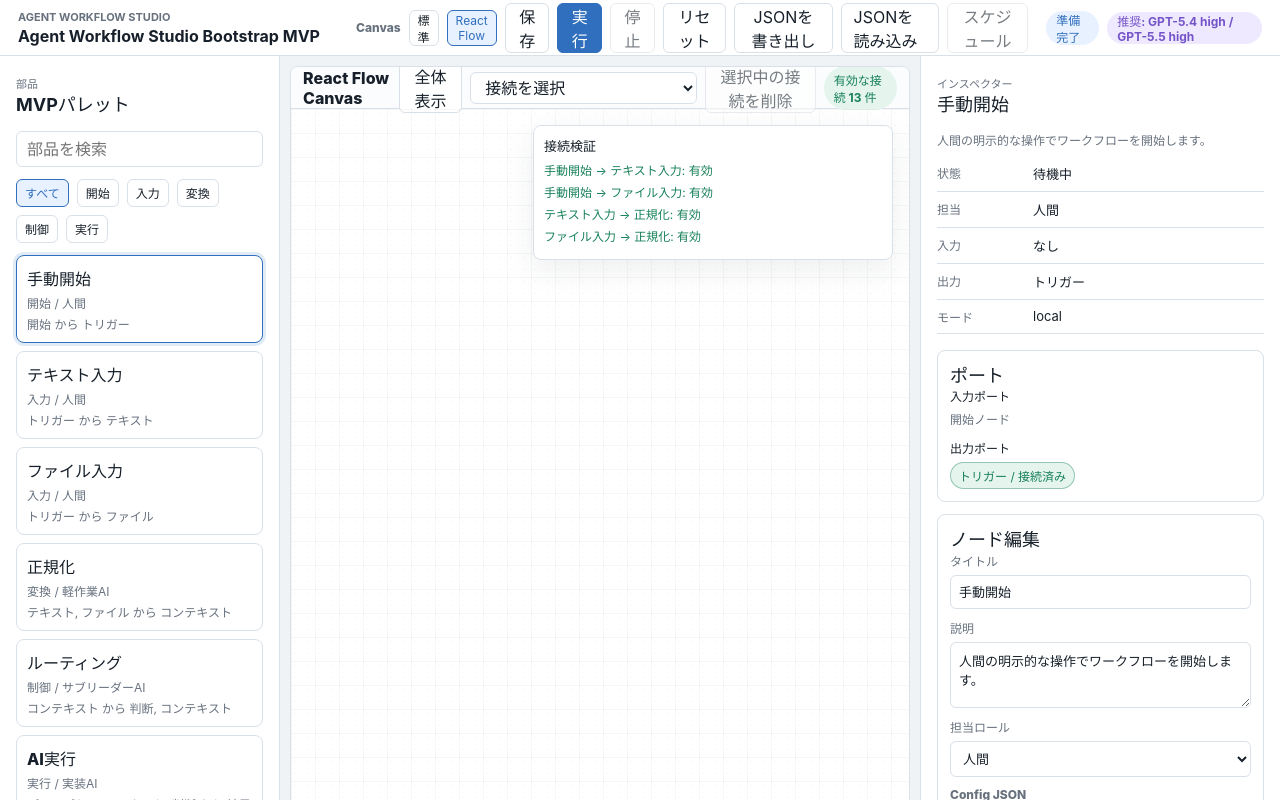
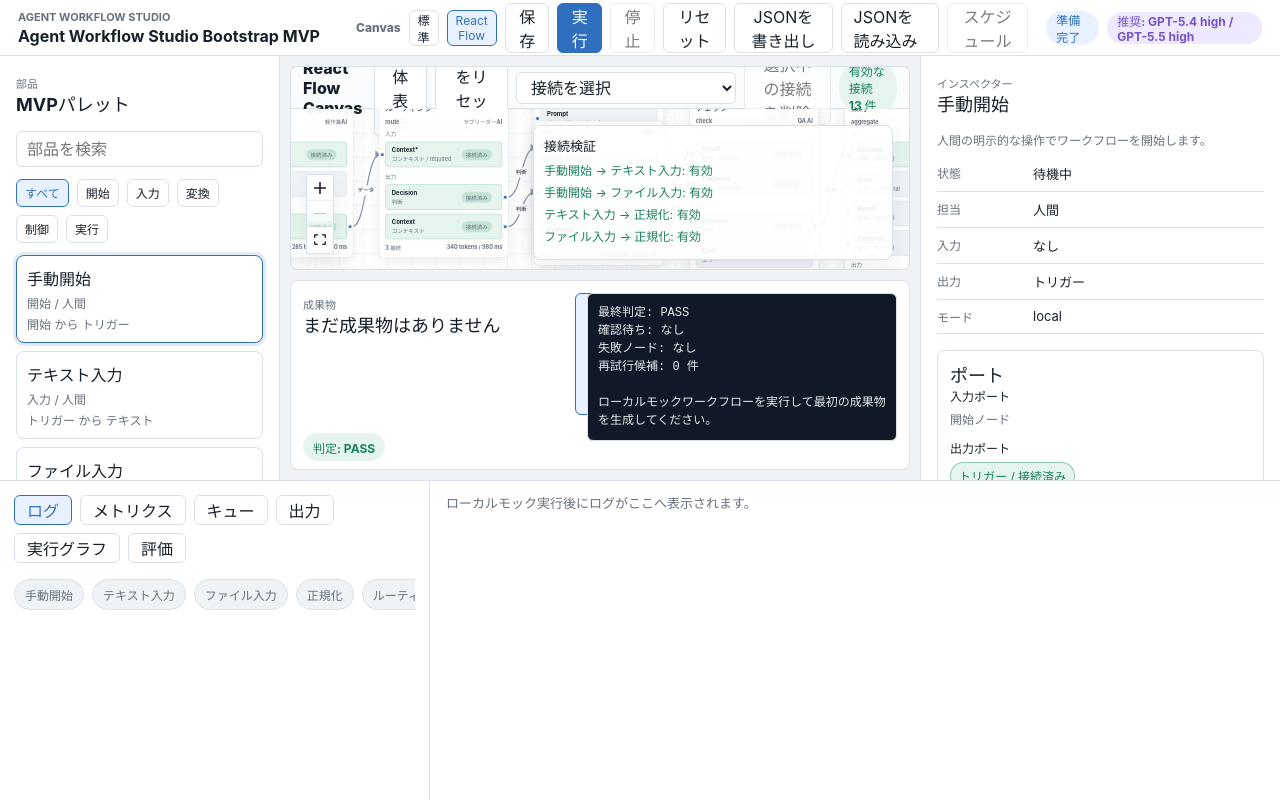
Before and after one commit to wit-maker/agent-workflow-studio, a React (Vite) app: page / in a window 1280 px wide. Both pictures are taken after a click on the button "React Flow". Shown: the top 800 px of the page. Built offline with nearby package versions, Linux system fonts and the light colour scheme.

Commit message:
feat: React Flowキャンバスの位置保存を追加 (#12)
* feat: React Flowキャンバスの位置保存を追加

* fix: React Flowキャンバスのレビュー指摘を修正

---------

Co-authored-by: wit-maker <wit-maker@users.noreply.github.com>

```diff
--- a/src/components/AppShell.tsx
+++ b/src/components/AppShell.tsx
@@ -1,4 +1,4 @@
-import { useMemo, useReducer, useRef, useState } from 'react'
+import { useEffect, useMemo, useReducer, useRef, useState } from 'react'
 import { calculateBottleneck } from '../domain/connectionRules'
 import { findPort, getOutputPorts } from '../domain/portRules'
 import type { ArtifactVersion, ReviewDecision } from '../domain/evaluation'
@@ -32,6 +32,11 @@ import {
   saveWorkflowSnapshot,
   type SavedWorkflowSnapshot,
 } from '../storage/localWorkflowHistory'
+import {
+  readCanvasModePreference,
+  writeCanvasModePreference,
+  type SavedCanvasMode,
+} from '../storage/localCanvasState'
 import { createWorkflowState, workflowReducer } from '../state/workflowReducer'
 import {
   selectSelectedNode,
@@ -48,6 +53,14 @@ import { TopBar, type CanvasMode } from './TopBar'
 import { WorkflowCanvas } from './WorkflowCanvas'
 
 const delay = (ms: number) => new Promise((resolve) => window.setTimeout(resolve, ms))
+
+function toCanvasMode(savedMode: SavedCanvasMode | null): CanvasMode {
+  return savedMode === 'react-flow' ? 'reactFlow' : 'standard'
+}
+
+function toSavedCanvasMode(mode: CanvasMode): SavedCanvasMode {
+  return mode === 'reactFlow' ? 'react-flow' : 'standard'
+}
 
 function makeLog(
   runId: string,
@@ -159,7 +172,9 @@ export function AppShell() {
   const runTokenRef = useRef(0)
   const runCountRef = useRef(0)
   const [isEvaluating, setIsEvaluating] = useState(false)
-  const [canvasMode, setCanvasMode] = useState<CanvasMode>('standard')
+  const [canvasMode, setCanvasMode] = useState<CanvasMode>(() =>
+    toCanvasMode(readCanvasModePreference()),
+  )
   const artifactVersionCountRef = useRef(0)
   const cancelledRebuildIdsRef = useRef<Set<string>>(new Set())
   const {
@@ -181,6 +196,10 @@ export function AppShell() {
     [selectedNodeId, workflow],
   )
   const connectionValidation = useMemo(() => validateConnections(workflow), [workflow])
+
+  useEffect(() => {
+    writeCanvasModePreference(toSavedCanvasMode(canvasMode))
+  }, [canvasMode])
 
   function calculateOutcomeByRunCount(): 'PASS' | 'REVIEW' | 'FAIL' {
     const currentCount = runCountRef.current
@@ -727,6 +746,16 @@ export function AppShell() {
     setSnapshots(deleteWorkflowSnapshot(id))
   }
 
+  function handleResetReactFlowPositions() {
+    dispatch({
+      type: 'appendLog',
+      log: makeLog(
+        executionGraph?.runId ?? `canvas-${Date.now()}`,
+        'React Flow Canvas のノード位置を初期配置に戻しました。',
+      ),
+    })
+  }
+
   async function handleApproveReviewStep(stepId: string) {
     if (!executionGraph) {
       return
@@ -1116,6 +1145,7 @@ export function AppShell() {
               connectionValidation={connectionValidation}
               onCreateConnection={createConnectionFromDraft}
               onDeleteConnection={handleDeleteConnection}
+              onResetPositions={handleResetReactFlowPositions}
             />
           )}
           <StagePreview
--- a/src/components/ReactFlowCanvas.tsx
+++ b/src/components/ReactFlowCanvas.tsx
@@ -2,6 +2,7 @@ import {
   Background,
   Controls,
   ReactFlow,
+  applyNodeChanges,
   useStoreApi,
   type Connection,
   type Edge,
@@ -11,14 +12,20 @@ import {
 } from '@xyflow/react'
 import { useCallback, useEffect, useMemo, useRef, useState } from 'react'
 import { connectionKindLabels, formatDataTypeLabel } from '../domain/displayLabels'
-import type { ConnectionKind, Workflow } from '../domain/workflow'
 import {
-  RF_X_SCALE,
-  RF_Y_SCALE,
+  scaleNodePosition,
   toReactFlowEdges,
   toReactFlowNodes,
   toWorkflowConnectionDraft,
+  type ReactFlowWorkflowNode,
 } from '../domain/reactFlowAdapter'
+import type { ConnectionKind, Workflow } from '../domain/workflow'
+import {
+  clearReactFlowPositions,
+  readReactFlowPositions,
+  writeReactFlowPositions,
+  type SavedReactFlowPositions,
+} from '../storage/localCanvasState'
 import {
   type ConnectionValidationResult,
   validateConnectionDraft,
@@ -43,23 +50,64 @@ type ReactFlowCanvasProps = {
     kind: ConnectionKind
   }) => CreateConnectionResult
   onDeleteConnection: (connectionId: string) => void
+  onResetPositions?: () => void
 }
 
 const nodeTypes = {
   workflowNode: ReactFlowNode,
 }
 
+type NodePositionMap = Record<string, XYPosition>
+
 const escapeCssSelectorValue = (value: string) =>
   typeof CSS !== 'undefined' && typeof CSS.escape === 'function'
     ? CSS.escape(value)
     : value.replace(/["\\]/g, '\\$&')
 
+function buildNodePositions(
+  workflow: Workflow,
+  savedPositions: SavedReactFlowPositions,
+): NodePositionMap {
+  return Object.fromEntries(
+    workflow.nodes.map((node) => [
+      node.id,
+      savedPositions[node.id] ?? scaleNodePosition(node.position),
+    ]),
+  )
+}
+
+function buildFlowNodes(
+  workflow: Workflow,
+  savedPositions: SavedReactFlowPositions,
+  selectedNodeId: string,
+): ReactFlowWorkflowNode[] {
+  return toReactFlowNodes(workflow, buildNodePositions(workflow, savedPositions)).map((node) => ({
+    ...node,
+    selected: node.id === selectedNodeId,
+  }))
+}
+
+function pickWorkflowPositions(nodes: ReactFlowWorkflowNode[]): SavedReactFlowPositions {
+  return Object.fromEntries(
+    nodes.map((node) => [
+      node.id,
+      {
+        x: node.position.x,
+        y: node.position.y,
+      },
+    ]),
+  )
+}
+
 function NodeMeasurer({ nodeIds }: { nodeIds: string[] }) {
   const store = useStoreApi()
+
   useEffect(() => {
     if (nodeIds.length === 0) return
+
     const { domNode, updateNodeInternals } = store.getState()
     if (!domNode) return
+
     const updates = new Map(
       nodeIds.flatMap((id) => {
         const escapedId = escapeCssSelectorValue(id)
@@ -67,8 +115,12 @@ function NodeMeasurer({ nodeIds }: { nodeIds: string[] }) {
         return el ? [[id, { id, nodeElement: el as HTMLDivElement, force: true }]] : []
       }),
     )
-    if (updates.size > 0) updateNodeInternals(updates)
+
+    if (updates.size > 0) {
+      updateNodeInternals(updates)
+    }
   }, [nodeIds, store])
+
   return null
 }
 
@@ -79,63 +131,26 @@ export function ReactFlowCanvas({
   onSelectNode,
   onCreateConnection,
   onDeleteConnection,
+  onResetPositions,
 }: ReactFlowCanvasProps) {
   const invalidConnections = connectionValidation.filter((result) => !result.valid)
-  const [positions, setPositions] = useState<Record<string, XYPosition>>({})
+  const [nodes, setNodes] = useState<ReactFlowWorkflowNode[]>(() =>
+    buildFlowNodes(workflow, readReactFlowPositions(), selectedNodeId),
+  )
   const [selectedConnectionId, setSelectedConnectionId] = useState<string | null>(null)
   const [connectMessage, setConnectMessage] = useState<CreateConnectionResult | null>(null)
   const [reactFlowInstance, setReactFlowInstance] = useState<ReactFlowInstance | null>(null)
-  const previousWorkflowPositionsRef = useRef<Record<string, XYPosition>>({})
+  const nodesRef = useRef(nodes)
   const effectiveSelectedConnectionId =
     workflow.connections.find((connection) => connection.id === selectedConnectionId)?.id ?? null
 
   useEffect(() => {
-    setPositions((current) => {
-      const next: Record<string, XYPosition> = {}
-      let changed = Object.keys(current).length !== workflow.nodes.length
+    const next = buildFlowNodes(workflow, readReactFlowPositions(), selectedNodeId)
+    nodesRef.current = next
+    // eslint-disable-next-line react-hooks/set-state-in-effect
+    setNodes(next)
+  }, [selectedNodeId, workflow])
 
-      for (const node of workflow.nodes) {
-        const previousWorkflowPosition = previousWorkflowPositionsRef.current[node.id]
-        const incomingPosition = node.position
-        const cachedPosition = current[node.id]
-        const workflowPositionChanged =
-          !previousWorkflowPosition ||
-          previousWorkflowPosition.x !== incomingPosition.x ||
-          previousWorkflowPosition.y !== incomingPosition.y
-
-        const scaledIncoming = {
-          x: incomingPosition.x * RF_X_SCALE,
-          y: incomingPosition.y * RF_Y_SCALE,
-        }
-
-        const newPos = workflowPositionChanged ? scaledIncoming : cachedPosition ?? scaledIncoming
-        next[node.id] = newPos
-
-        if (!changed && (
-          !cachedPosition ||
-          cachedPosition.x !== newPos.x ||
-          cachedPosition.y !== newPos.y
-        )) {
-          changed = true
-        }
-      }
-
-      previousWorkflowPositionsRef.current = Object.fromEntries(
-        workflow.nodes.map((node) => [node.id, node.position]),
-      )
-
-      return changed ? next : current
-    })
-  }, [workflow.nodes])
-
-  const nodes = useMemo(
-    () =>
-      toReactFlowNodes(workflow, positions).map((node) => ({
-        ...node,
-        selected: node.id === selectedNodeId,
-      })),
-    [positions, selectedNodeId, workflow],
-  )
   const nodeIds = useMemo(() => workflow.nodes.map((node) => node.id), [workflow.nodes])
   const nodeTitleById = useMemo(
     () => new Map(workflow.nodes.map((node) => [node.id, node.title])),
@@ -163,6 +178,7 @@ export function ReactFlowCanvas({
 
   useEffect(() => {
     if (!connectMessage) return
+
     const timer = window.setTimeout(() => setConnectMessage(null), 5000)
     return () => window.clearTimeout(timer)
   }, [connectMessage])
@@ -173,18 +189,18 @@ export function ReactFlowCanvas({
   )
 
   const handleNodesChange = useCallback((changes: NodeChange[]) => {
-    setPositions((current) => {
-      const hasPositionChange = changes.some((c) => c.type === 'position' && c.position)
-      if (!hasPositionChange) return current
+    const safeChanges = changes.filter((change) => change.type !== 'remove')
+    const next = applyNodeChanges<ReactFlowWorkflowNode>(
+      safeChanges as NodeChange<ReactFlowWorkflowNode>[],
+      nodesRef.current,
+    )
 
-      const next = { ...current }
-      for (const change of changes) {
-        if (change.type === 'position' && change.id && change.position) {
-          next[change.id] = change.position
+    nodesRef.current = next
+    setNodes(next)
+
+    if (safeChanges.some((change) => change.type === 'position' && change.position)) {
+      writeReactFlowPositions(pickWorkflowPositions(next))
     }
-      }
-      return next
-    })
   }, [])
 
   const handleEdgeClick = useCallback((_: React.MouseEvent, edge: Edge) => {
@@ -196,18 +212,21 @@ export function ReactFlowCanvas({
       const { source, target, sourceHandle, targetHandle } = connectionOrEdge
       if (!source || !target || !sourceHandle || !targetHandle) return false
       if (source === target) return false
+
       const draft = toWorkflowConnectionDraft(
         workflow,
         { source, target, sourceHandle, targetHandle },
         'data',
       )
       if (!draft) return false
+
       return validateConnectionDraft(workflow, draft).valid
     },
     [workflow],
   )
 
-  const handleConnect = useCallback((connection: Connection) => {
+  const handleConnect = useCallback(
+    (connection: Connection) => {
       const draft = toWorkflowConnectionDraft(workflow, connection, 'data')
 
       if (!draft) {
@@ -217,7 +236,23 @@ export function ReactFlowCanvas({
 
       const result = onCreateConnection(draft)
       setConnectMessage(result)
-  }, [onCreateConnection, workflow])
+    },
+    [onCreateConnection, workflow],
+  )
+
+  const handleResetPositions = useCallback(() => {
+    clearReactFlowPositions()
+
+    const next = buildFlowNodes(workflow, {}, selectedNodeId)
+    nodesRef.current = next
+    setNodes(next)
+    setSelectedConnectionId(null)
+    onResetPositions?.()
+
+    window.requestAnimationFrame(() => {
+      reactFlowInstance?.fitView({ padding: 0.12, duration: 250 })
+    })
+  }, [onResetPositions, reactFlowInstance, selectedNodeId, workflow])
 
   return (
     <main className="canvas-panel" aria-label="React Flowキャンバス">
@@ -229,6 +264,13 @@ export function ReactFlowCanvas({
           onClick={() => reactFlowInstance?.fitView({ padding: 0.12, duration: 250 })}
         >
           全体表示
+        </button>
+        <button
+          type="button"
+          className="icon-button"
+          onClick={handleResetPositions}
+        >
+          位置をリセット
         </button>
         <select
           className="canvas-toolbar-select"
--- a/src/domain/reactFlowAdapter.ts
+++ b/src/domain/reactFlowAdapter.ts
@@ -26,6 +26,7 @@ export type ReactFlowWorkflowNodeData = {
 export type ReactFlowWorkflowNode = Node<ReactFlowWorkflowNodeData, typeof reactFlowNodeType>
 
 type NodePositionMap = Record<string, XYPosition>
+type NodeLookup = Map<string, WorkflowNode>
 
 function getStatusColor(status: WorkflowConnection['status']): string {
   switch (status) {
@@ -96,15 +97,19 @@ function pickTargetPort(
   return inputPorts.find((port) => connection.carries.includes(port.dataType)) ?? inputPorts[0]
 }
 
-export function resolveConnectionHandles(
-  workflow: Workflow,
+function createNodeLookup(workflow: Workflow): NodeLookup {
+  return new Map(workflow.nodes.map((node) => [node.id, node]))
+}
+
+function resolveConnectionHandlesWithLookup(
+  nodeLookup: NodeLookup,
   connection: WorkflowConnection,
 ): {
   sourceHandle?: string
   targetHandle?: string
 } {
-  const sourceNode = workflow.nodes.find((node) => node.id === connection.sourceNodeId)
-  const targetNode = workflow.nodes.find((node) => node.id === connection.targetNodeId)
+  const sourceNode = nodeLookup.get(connection.sourceNodeId)
+  const targetNode = nodeLookup.get(connection.targetNodeId)
 
   if (!sourceNode || !targetNode) {
     return {}
@@ -119,6 +124,16 @@ export function resolveConnectionHandles(
   }
 }
 
+export function resolveConnectionHandles(
+  workflow: Workflow,
+  connection: WorkflowConnection,
+): {
+  sourceHandle?: string
+  targetHandle?: string
+} {
+  return resolveConnectionHandlesWithLookup(createNodeLookup(workflow), connection)
+}
+
 export const RF_X_SCALE = 1.35
 export const RF_Y_SCALE = 1.25
 
@@ -130,6 +145,41 @@ export function toReactFlowNodes(
   workflow: Workflow,
   positions: NodePositionMap = {},
 ): ReactFlowWorkflowNode[] {
+  const connectedInputPortIdsByNodeId = new Map<string, string[]>()
+  const connectedOutputPortIdsByNodeId = new Map<string, string[]>()
+  const connectionCountByNodeId = new Map<string, number>()
+  const nodeLookup = createNodeLookup(workflow)
+
+  for (const connection of workflow.connections) {
+    const { sourceHandle, targetHandle } = resolveConnectionHandlesWithLookup(
+      nodeLookup,
+      connection,
+    )
+
+    connectionCountByNodeId.set(
+      connection.sourceNodeId,
+      (connectionCountByNodeId.get(connection.sourceNodeId) ?? 0) + 1,
+    )
+    connectionCountByNodeId.set(
+      connection.targetNodeId,
+      (connectionCountByNodeId.get(connection.targetNodeId) ?? 0) + 1,
+    )
+
+    if (sourceHandle) {
+      connectedOutputPortIdsByNodeId.set(connection.sourceNodeId, [
+        ...(connectedOutputPortIdsByNodeId.get(connection.sourceNodeId) ?? []),
+        sourceHandle,
+      ])
+    }
+
+    if (targetHandle) {
+      connectedInputPortIdsByNodeId.set(connection.targetNodeId, [
+        ...(connectedInputPortIdsByNodeId.get(connection.targetNodeId) ?? []),
+        targetHandle,
+      ])
+    }
+  }
+
   return workflow.nodes.map((node) => {
     const inputPorts = getInputPorts(node)
     const outputPorts = getOutputPorts(node)
@@ -147,22 +197,9 @@ export function toReactFlowNodes(
           node,
           workflow.connections,
         ).map((port) => port.id),
-        connectedInputPortIds: workflow.connections
-          .filter((connection) => connection.targetNodeId === node.id)
-          .flatMap((connection) => {
-            const { targetHandle } = resolveConnectionHandles(workflow, connection)
-            return targetHandle ? [targetHandle] : []
-          }),
-        connectedOutputPortIds: workflow.connections
-          .filter((connection) => connection.sourceNodeId === node.id)
-          .flatMap((connection) => {
-            const { sourceHandle } = resolveConnectionHandles(workflow, connection)
-            return sourceHandle ? [sourceHandle] : []
-          }),
-        connectionCount: workflow.connections.filter(
-          (connection) =>
-            connection.sourceNodeId === node.id || connection.targetNodeId === node.id,
-        ).length,
+        connectedInputPortIds: connectedInputPortIdsByNodeId.get(node.id) ?? [],
+        connectedOutputPortIds: connectedOutputPortIdsByNodeId.get(node.id) ?? [],
+        connectionCount: connectionCountByNodeId.get(node.id) ?? 0,
       },
     }
   })
@@ -173,6 +210,7 @@ export function toReactFlowEdges(
   selectedConnectionId?: string,
 ): Edge[] {
   const nodeIds = new Set(workflow.nodes.map((node) => node.id))
+  const nodeLookup = createNodeLookup(workflow)
 
   return workflow.connections
     .filter(
@@ -180,7 +218,10 @@ export function toReactFlowEdges(
         nodeIds.has(connection.sourceNodeId) && nodeIds.has(connection.targetNodeId),
     )
     .map((connection) => {
-    const { sourceHandle, targetHandle } = resolveConnectionHandles(workflow, connection)
+      const { sourceHandle, targetHandle } = resolveConnectionHandlesWithLookup(
+        nodeLookup,
+        connection,
+      )
       const stroke = getStatusColor(connection.status)
 
       return {
@@ -224,8 +265,9 @@ export function toWorkflowConnectionDraft(
     return null
   }
 
-  const sourceNode = workflow.nodes.find((node) => node.id === connection.source)
-  const targetNode = workflow.nodes.find((node) => node.id === connection.target)
+  const nodeLookup = createNodeLookup(workflow)
+  const sourceNode = nodeLookup.get(connection.source)
+  const targetNode = nodeLookup.get(connection.target)
 
   if (!sourceNode || !targetNode) {
     return null
--- a/src/index.css
+++ b/src/index.css
@@ -60,6 +60,7 @@ button:disabled {
 
 .app-shell {
   min-height: 100vh;
+  height: 100vh;
   display: grid;
   grid-template-rows: 56px minmax(0, 1fr) 320px;
 }
@@ -196,6 +197,7 @@ button:disabled {
 
 .workspace-grid {
   min-height: 0;
+  height: 100%;
   display: grid;
   grid-template-columns: 280px minmax(0, 1fr) 360px;
   background: var(--surface-2);
@@ -315,6 +317,7 @@ button:disabled {
 .center-stack {
   min-width: 0;
   min-height: 0;
+  height: 100%;
   display: grid;
   grid-template-rows: minmax(0, 1fr) 190px;
   gap: 10px;
@@ -324,6 +327,7 @@ button:disabled {
 .canvas-panel {
   min-width: 0;
   min-height: 0;
+  height: 100%;
   display: grid;
   grid-template-rows: 42px minmax(0, 1fr);
   border: 1px solid var(--border);
@@ -506,7 +510,8 @@ button:disabled {
 }
 
 .react-flow-canvas-body {
-  min-height: 360px;
+  min-height: 0;
+  height: 100%;
   overflow: hidden;
 }
 
--- /dev/null
+++ b/src/storage/localCanvasState.ts
@@ -0,0 +1,82 @@
+const CANVAS_MODE_STORAGE_KEY = 'agent-workflow-studio:canvas-mode'
+const REACT_FLOW_POSITIONS_STORAGE_KEY = 'agent-workflow-studio:react-flow-positions'
+
+export type SavedCanvasMode = 'standard' | 'react-flow'
+
+export type SavedReactFlowPositions = Record<string, { x: number; y: number }>
+
+function isRecord(value: unknown): value is Record<string, unknown> {
+  return typeof value === 'object' && value !== null && !Array.isArray(value)
+}
+
+function isFiniteNumber(value: unknown): value is number {
+  return typeof value === 'number' && Number.isFinite(value)
+}
+
+export function readCanvasModePreference(): SavedCanvasMode | null {
+  try {
+    const raw = window.localStorage.getItem(CANVAS_MODE_STORAGE_KEY)
+    return raw === 'standard' || raw === 'react-flow' ? raw : null
+  } catch {
+    return null
+  }
+}
+
+export function writeCanvasModePreference(mode: SavedCanvasMode) {
+  try {
+    window.localStorage.setItem(CANVAS_MODE_STORAGE_KEY, mode)
+  } catch {
+    // localStorage が使えない環境では保存を諦める
+  }
+}
+
+export function readReactFlowPositions(): SavedReactFlowPositions {
+  try {
+    const raw = window.localStorage.getItem(REACT_FLOW_POSITIONS_STORAGE_KEY)
+    if (!raw) {
+      return {}
+    }
+
+    const parsed = JSON.parse(raw) as unknown
+    if (!isRecord(parsed)) {
+      return {}
+    }
+
+    const normalized: SavedReactFlowPositions = {}
+    for (const [nodeId, position] of Object.entries(parsed)) {
+      if (
+        isRecord(position) &&
+        isFiniteNumber(position.x) &&
+        isFiniteNumber(position.y)
+      ) {
+        normalized[nodeId] = {
+          x: position.x,
+          y: position.y,
+        }
+      }
+    }
+
+    return normalized
+  } catch {
+    return {}
+  }
+}
+
+export function writeReactFlowPositions(positions: SavedReactFlowPositions) {
+  try {
+    window.localStorage.setItem(
+      REACT_FLOW_POSITIONS_STORAGE_KEY,
+      JSON.stringify(positions),
+    )
+  } catch {
+    // localStorage が使えない環境では保存を諦める
+  }
+}
+
+export function clearReactFlowPositions() {
+  try {
+    window.localStorage.removeItem(REACT_FLOW_POSITIONS_STORAGE_KEY)
+  } catch {
+    // localStorage が使えない環境では削除を諦める
+  }
+}
```
Also changed, not shown: 5 other files (tests, documents, lock files or other folders). Lines whose indentation alone changed are shown as unchanged.
